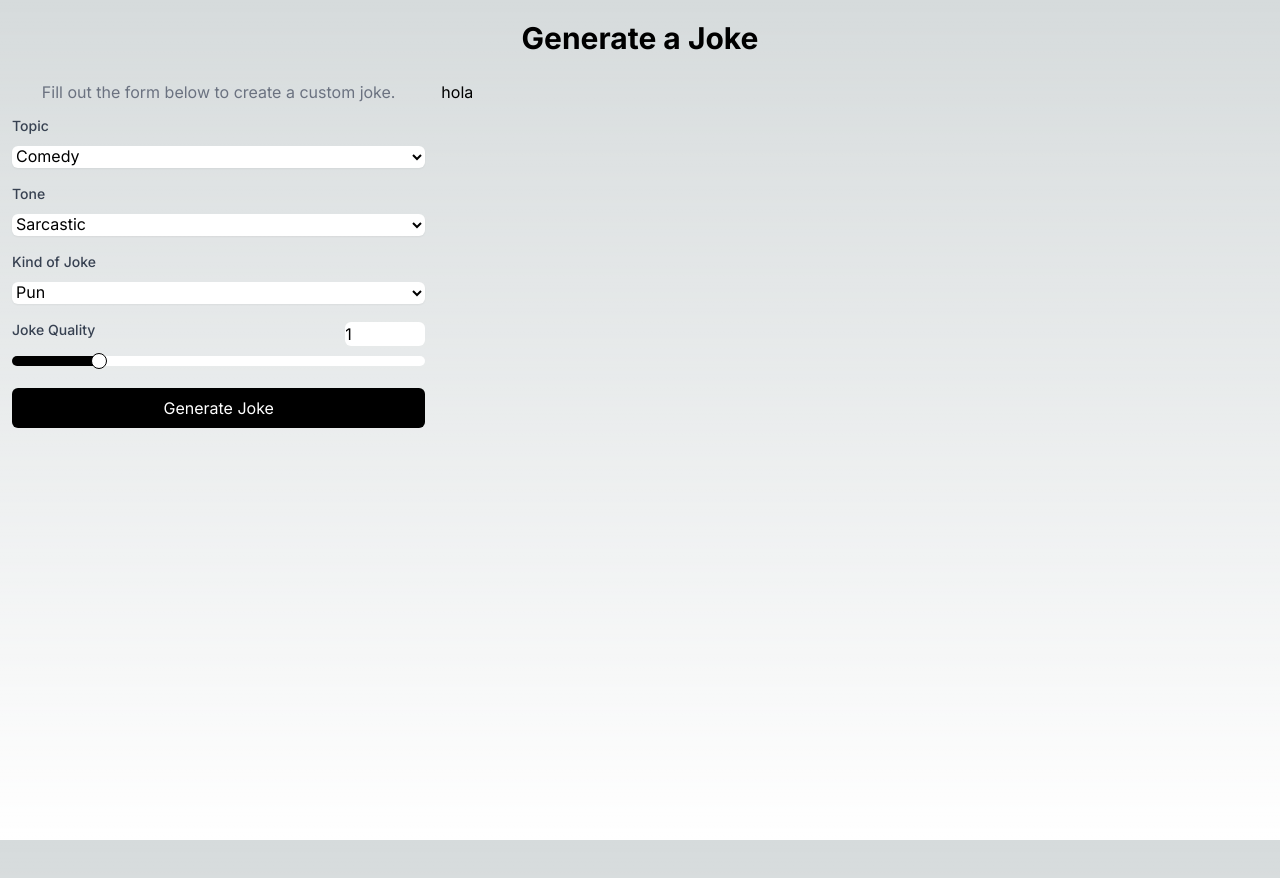
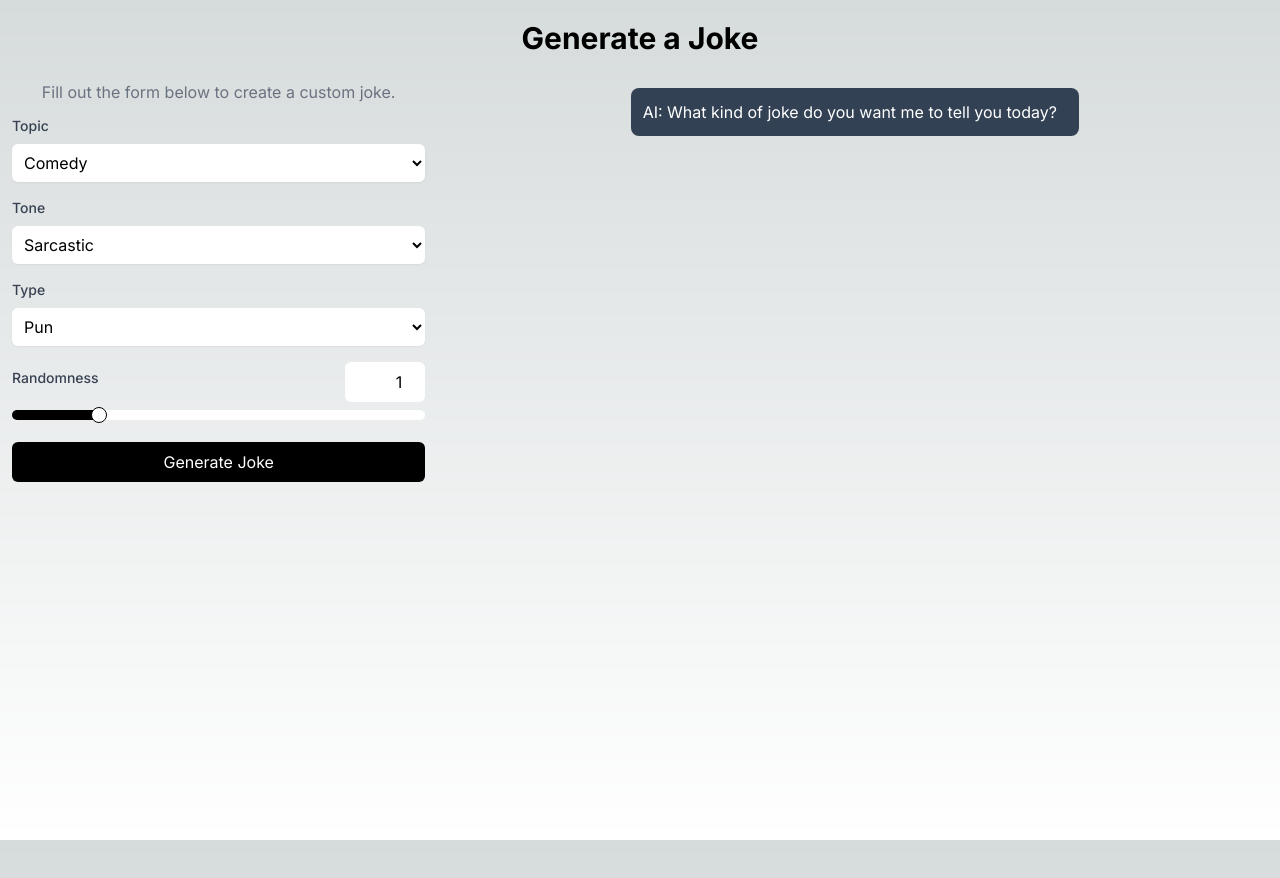
Before and after one commit to mrtonks/ai-encode-week-2, a Next.js app: page / in a window 1280 px wide. Shown: the top 878 px of the page. Built offline with nearby package versions, Linux system fonts and the light colour scheme.

Commit message:
Added a handler for temperature

```diff
--- a/app/page.tsx
+++ b/app/page.tsx
@@ -1,16 +1,26 @@
 'use client'
 
 import { useChat } from 'ai/react'
-import { useState, useRef, useEffect, MouseEventHandler } from 'react'
+import { useState, useRef, useEffect } from 'react'
 
 export default function Home() {
   const { messages, isLoading, append } = useChat()
   const [topic, setTopic] = useState<string>('comedy')
   const [tone, setTone] = useState<string>('sarcastic')
   const [kind, setKind] = useState<string>('pun')
-  const [quality, setQuality] = useState<number>(1)
+  const [temperature, setTemperature] = useState<number>(1)
+
+  const handleSetTemperature = (value : number): void => {
+    if (isNaN(value) || value < 0 || value > 5) {
+      setTemperature(0)
+      return
+    }
+
+    setTemperature(value)
+  }
 
   const handleGenerateJoke = (): void => {
+    const intructions = ``
     alert('Joke generated! (not really, but pretend it did)')
   }
 
@@ -46,7 +56,7 @@ export default function Home() {
               </label>
               <select
                 id="topic"
-                className="w-full bg-white border-gray-300 rounded-md shadow-sm focus:border-indigo-500 focus:ring-indigo-500"
+                className="w-full bg-white border-gray-300 rounded-md shadow-sm focus:border-indigo-500 focus:ring-indigo-500 p-2"
                 value={topic}
                 onChange={(e) => setTopic(e.target.value)}>
                 <option value="comedy">Comedy</option>
@@ -54,6 +64,10 @@ export default function Home() {
                 <option value="romance">Romance</option>
                 <option value="sci-fi">Sci-Fi</option>
                 <option value="fantasy">Fantasy</option>
+                <option value="work">Work</option>
+                <option value="people">People</option>
+                <option value="animals">Animals</option>
+                <option value="food">Food</option>
               </select>
             </div>
             <div>
@@ -64,7 +78,7 @@ export default function Home() {
               </label>
               <select
                 id="tone"
-                className="w-full bg-white border-gray-300 rounded-md shadow-sm focus:border-indigo-500 focus:ring-indigo-500"
+                className="w-full bg-white border-gray-300 rounded-md shadow-sm focus:border-indigo-500 focus:ring-indigo-500 p-2"
                 value={tone}
                 onChange={(e) => setTone(e.target.value)}>
                 <option value="sarcastic">Sarcastic</option>
@@ -72,17 +86,19 @@ export default function Home() {
                 <option value="silly">Silly</option>
                 <option value="heartwarming">Heartwarming</option>
                 <option value="dark">Dark</option>
+                <option value="witty">Witty</option>
+                <option value="goofy">Goofy</option>
               </select>
             </div>
             <div>
               <label
                 htmlFor="kind"
                 className="block mb-2 text-sm font-medium text-gray-700">
-                Kind of Joke
+                Type
               </label>
               <select
                 id="kind"
-                className="w-full bg-white border-gray-300 rounded-md shadow-sm focus:border-indigo-500 focus:ring-indigo-500"
+                className="w-full bg-white border-gray-300 rounded-md shadow-sm focus:border-indigo-500 focus:ring-indigo-500 p-2"
                 value={kind}
                 onChange={(e) => setKind(e.target.value)}>
                 <option value="pun">Pun</option>
@@ -90,36 +106,40 @@ export default function Home() {
                 <option value="knock-knock">Knock-Knock</option>
                 <option value="shaggy-dog">Shaggy Dog</option>
                 <option value="anti-joke">Anti-Joke</option>
+                <option value="story">Story</option>
               </select>
             </div>
             <div>
               <div className="flex items-center justify-between">
                 <label
-                  htmlFor="quality"
+                  htmlFor="temperature"
                   className="block mb-2 text-sm font-medium text-gray-700">
-                  Joke Quality
+                  Randomness
                 </label>
                 <input
-                  type="text"
-                  value={quality}
-                  className="w-20 border-gray-300 rounded-md block"
-                  readOnly
+                  type="number"
+                  value={temperature}
+                  min="0"
+                  max="5"
+                  step="0.01"
+                  className="w-20 border-gray-300 rounded-md block p-2 text-right"
+                  onChange={(e) => handleSetTemperature(parseFloat(e.target.value))}
                 />
               </div>
               <input
                 type="range"
-                id="quality"
+                id="temperature"
                 min="0"
                 max="5"
                 step="0.01"
                 className="rounded-lg w-full h-2 cursor-pointer"
                 style={{
                   backgroundImage: `linear-gradient(to right, #000 ${
-                    ((quality - 0) * 100) / (5 - 0)
-                  }%, #fff  ${((quality - 0) * 100) / (5 - 0)}%)`,
+                    ((temperature - 0) * 100) / (5 - 0)
+                  }%, #fff  ${((temperature - 0) * 100) / (5 - 0)}%)`,
                 }}
-                value={quality}
-                onChange={(e) => setQuality(parseFloat(e.target.value))}
+                value={temperature}
+                onChange={(e) => setTemperature(parseFloat(e.target.value))}
               />
             </div>
             <button
@@ -137,15 +157,15 @@ export default function Home() {
           </form>
         </div>
         <div className="md:basis-2/3 basis-full">
-          hola
-          <div className="flex flex-col w-full h-screen max-w-md py-24 mx-auto stretch">
+          <div className="flex flex-col w-full h-screen md:max-w-md pb-24 mx-auto stretch">
+            <div className="whitespace-pre-wrap bg-slate-700 p-3 my-2 rounded-lg text-white">AI: What kind of joke do you want me to tell you today?</div>
             {messages.map((m) => (
               <div
                 key={m.id}
                 className={`whitespace-pre-wrap ${
                   m.role === 'user'
-                    ? 'bg-green-700 p-3 m-2 rounded-lg'
-                    : 'bg-slate-700 p-3 m-2 rounded-lg'
+                    ? 'bg-green-700 p-3 m-2 rounded-lg text-white'
+                    : 'bg-slate-700 p-3 m-2 rounded-lg text-white'
                 }`}>
                 {m.role === 'user' ? 'User: ' : 'AI: '}
                 {m.content}
```
